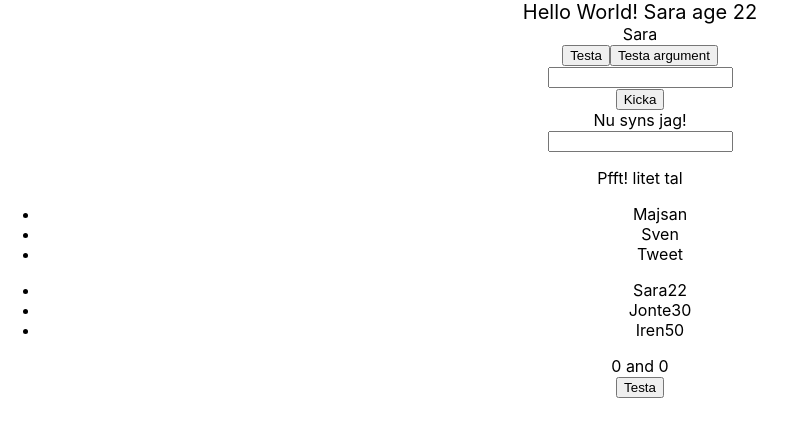
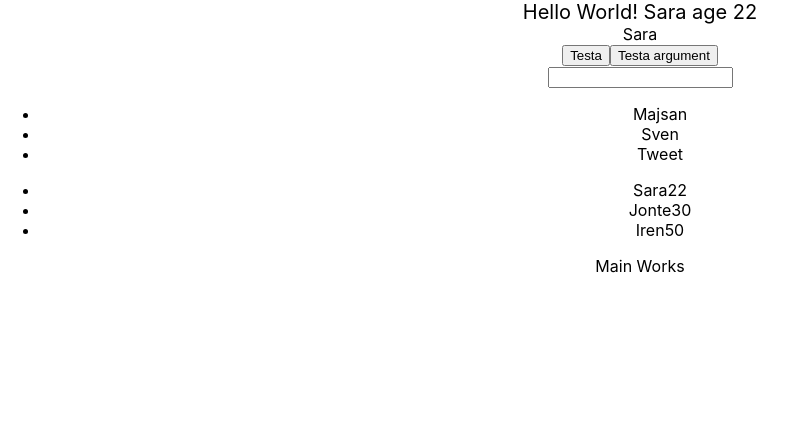
Before and after one commit to SaraEkman/React, a React (Create React App) app in the folder myfirst-react-project/: page / in a window 1280 px wide. Shown: the top 436 px of the page, without its empty margins (0-796 px from the left). Built offline with nearby package versions, Linux system fonts and the light colour scheme; no server answers.

Commit message:
practice react-router

```diff
--- a/myfirst-react-project/package.json
+++ b/myfirst-react-project/package.json
@@ -13,6 +13,7 @@
     "axios": "^0.26.1",
     "react": "^17.0.2",
     "react-dom": "^17.0.2",
+    "react-router-dom": "^6.2.2",
     "react-scripts": "5.0.0",
     "typescript": "^4.6.2",
     "web-vitals": "^2.1.4"
--- a/myfirst-react-project/src/App.tsx
+++ b/myfirst-react-project/src/App.tsx
@@ -1,8 +1,8 @@
 import './App.css';
-import { CondRend } from './components/cond-rend/CondRend';
+// import { CondRend } from './components/cond-rend/CondRend';
 import { HelloWorld } from './components/hello-world/HelloWorld';
 import { Lists } from './components/lists/Lists';
-import { Movies } from './components/movies/Movies';
+// import { Movies } from './components/movies/Movies';
 import { ShowEvents } from './components/show-events/ShowEvents';
 import { ShowState } from './components/show-state/ShowState';
 import { IPerson } from './models/IPerson';
@@ -14,9 +14,10 @@ function App() {
       <HelloWorld person={p} />
       <ShowState />
       <ShowEvents />
-      <CondRend></CondRend>
-      <Lists></Lists>
-      <Movies></Movies>
+      {/* <CondRend></CondRend> */}
+     <Lists></Lists>
+      {/* <Movies></Movies> */}
+      Main Works
     </div>
   );
 }
--- /dev/null
+++ b/myfirst-react-project/src/components/NotFound.tsx
@@ -0,0 +1,3 @@
+export function NotFound() {
+    return <div>NotFound works</div>
+}
--- a/myfirst-react-project/src/index.tsx
+++ b/myfirst-react-project/src/index.tsx
@@ -3,10 +3,21 @@ import ReactDOM from 'react-dom';
 import './index.css';
 import App from './App';
 import reportWebVitals from './reportWebVitals';
+import { BrowserRouter, Route, Routes } from 'react-router-dom';
+import { CondRend } from './components/cond-rend/CondRend';
+import { Movies } from './components/movies/Movies';
+import { NotFound } from './components/NotFound';
 
 ReactDOM.render(
   <React.StrictMode>
-    <App />
+    <BrowserRouter>
+      <Routes>
+        <Route path='/' element={<App/>}></Route>
+        <Route path='/movies' element={<Movies/>}></Route>
+        <Route path='/condrend' element={<CondRend/>}></Route>
+        <Route path='*' element={<NotFound/>}></Route>
+      </Routes>
+    </BrowserRouter>
   </React.StrictMode>,
   document.getElementById('root')
 );
```
Also changed, not shown: 1 other file (tests, documents, lock files or other folders).
